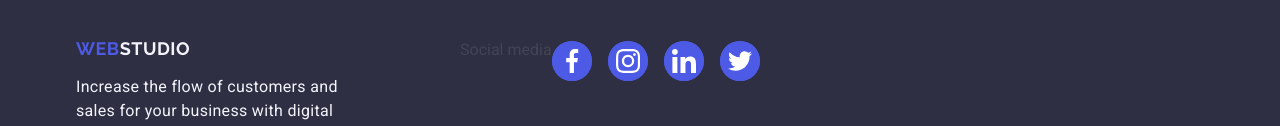
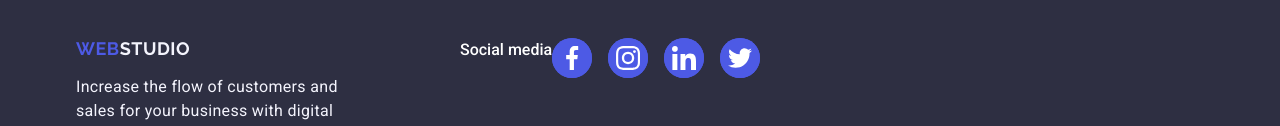
Before and after one commit to OlenaIvkova/goit-markup-hw-04, a plain HTML site: page index.html in a window 1280 px wide. Shown: the part 3242-3368 px from the top of the page. Drawn offline with nearby package versions, Linux system fonts and the light colour scheme.

Commit message:
add index.html styles.css

```diff
--- a/css/styles.css
+++ b/css/styles.css
@@ -506,6 +506,15 @@ box-shadow: 0px 1px 6px rgba(46, 47, 66, 0.08), 0px 1px 1px rgba(46, 47, 66, 0.1
     display: flex;
 }
 
+.footer-icons-text {
+    font-weight: 500;
+    font-size: 16px;
+    line-height: 1.5;
+    letter-spacing: 0,02em;
+    color: #ffffff;
+    margin-bottom: 16px;
+}
+
 .footer-list-icons {
     display: flex;
     gap: 16px;
```
